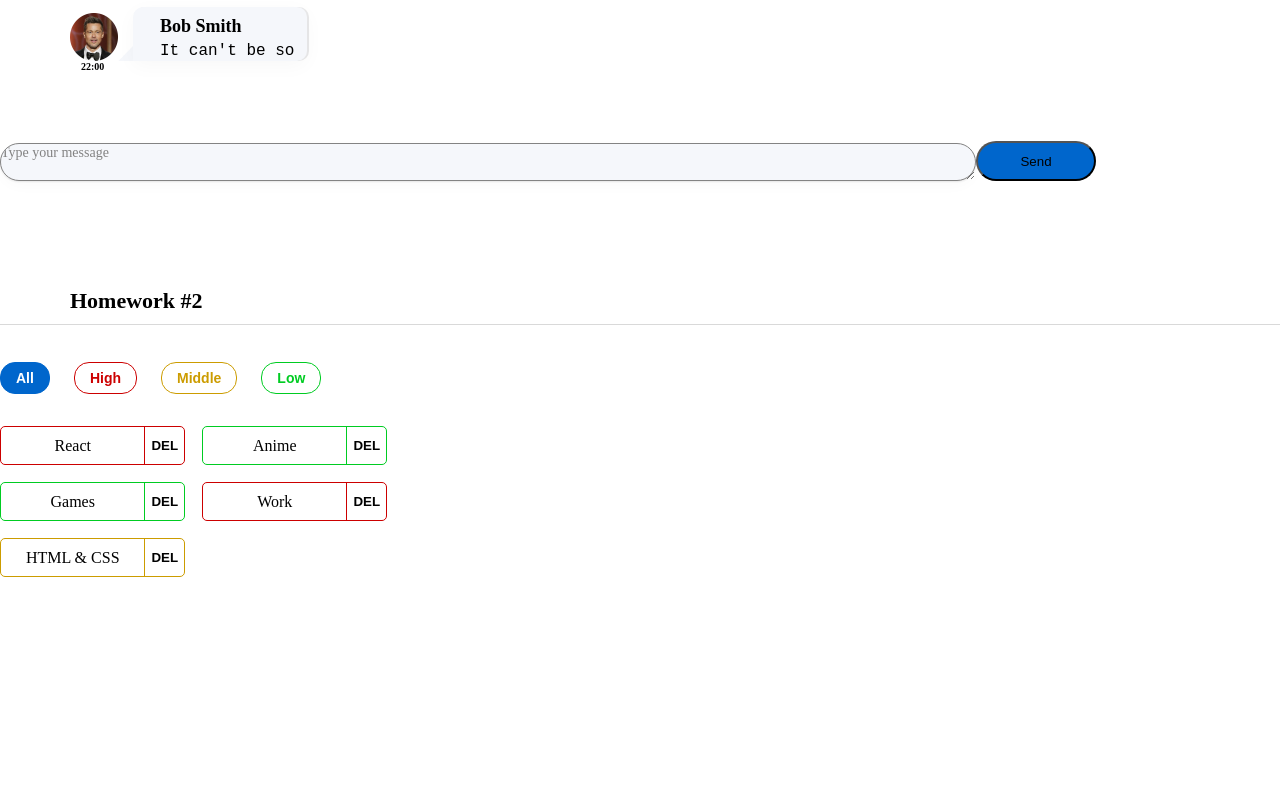
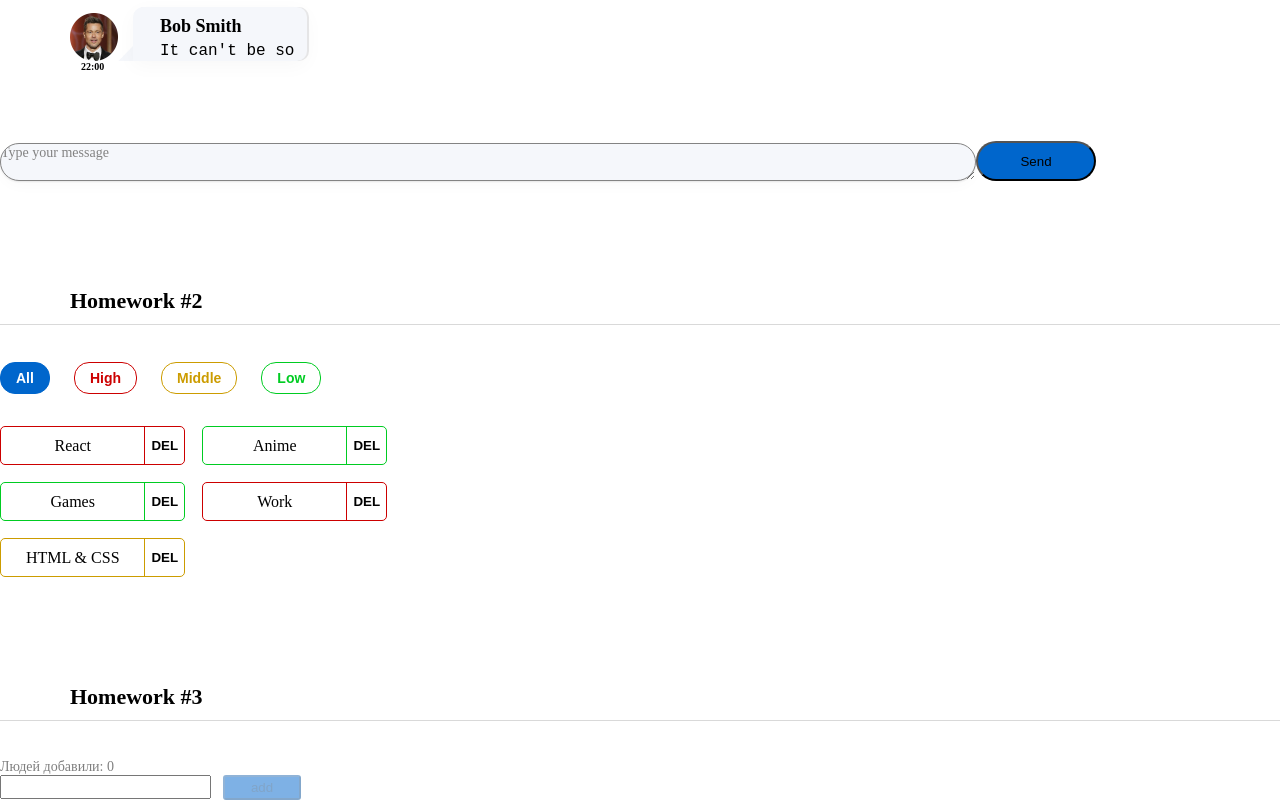
Before and after one commit to MikhailSorin/test, a React (Create React App) app: page / in a window 1280 px wide. Shown: the part 294-1094 px from the top of the page. Before the commit the page ends 871 px from the top, so only its background shows below. Built offline with nearby package versions, Linux system fonts and the light colour scheme.

Commit message:
hw3 final commit

```diff
--- a/package.json
+++ b/package.json
@@ -14,7 +14,7 @@
     "@types/node": "16.11.56",
     "@types/react": "18.0.17",
     "@types/react-dom": "18.0.6",
-    "@types/uuid": "8.3.4",
+    "@types/uuid": "^9.0.0",
     "axios": "0.27.2",
     "gh-pages": "^4.0.0",
     "react": "18.2.0",
@@ -24,7 +24,7 @@
     "react-scripts": "5.0.1",
     "redux": "4.2.0",
     "typescript": "4.7.4",
-    "uuid": "9.0.0",
+    "uuid": "^9.0.0",
     "web-vitals": "2.1.4"
   },
   "scripts": {
@@ -34,7 +34,6 @@
     "eject": "react-scripts eject",
     "predeploy": "npm run build",
     "deploy": "gh-pages -d build"
-
   },
   "eslintConfig": {
     "extends": [
--- a/src/s1-main/App.tsx
+++ b/src/s1-main/App.tsx
@@ -2,6 +2,7 @@ import React from 'react'
 import s from './App.module.css'
 import HW1 from '../s2-homeworks/hw01/HW1'
 import HW2 from "../s2-homeworks/hw02/HW2";
+import HW3 from "../s2-homeworks/hw03/HW3";
 
 function App() {
     return (
@@ -9,7 +10,7 @@ function App() {
             <HW1/>
             {/*раскомментировать по ходу выполнения*/}
             <HW2/>
-            {/*<HW3/>*/}
+            <HW3/>
             {/*<HW4/>*/}
 
             {/*при выполнении дз 5 и более - закомментировать здесь дз 1-4, так как они есть внутри дз 5*/}
--- a/src/s2-homeworks/hw03/Greeting.module.css
+++ b/src/s2-homeworks/hw03/Greeting.module.css
@@ -1,22 +1,48 @@
 .greetingForm {
+
+
 }
 
 .inputAndButtonContainer {
+    display: flex;
+    flex-direction: row;
 }
 
 .error {
+    font-weight: 400;
+    font-size: 14px;
+    line-height: 17px;
+    color: #CC0000;
+
 }
 
 .input {
+
+    width: 372px;
+    height: 36px;
+    border: 1px solid #D1D1D1;
+    border-radius: 5px;
 }
 
 .input:focus {
 }
 
 .errorInput {
+    font-weight: 500;
+    font-size: 16px;
+    line-height: 20px;
+
 }
 
 .button {
+
+    background: #0066CC;
+    opacity: 0.5;
+    border-radius: 3px;
+    margin-left: 12px;
+    width: 78px;
+    height: 25px;
+
 }
 
 .button:focus {
@@ -29,7 +55,23 @@
 }
 
 .text {
+    font-family: 'Montserrat';
+    font-style: normal;
+    font-weight: 400;
+    font-size: 14px;
+    line-height: 17px;
+    /* identical to box height */
+
+
+    color: rgba(0, 0, 0, 0.5);
 }
 
 .greeting {
+    font-weight: 500;
+    font-size: 14px;
+    line-height: 17px;
+    /* identical to box height */
+
+
+    color: #000000;
 }
--- a/src/s2-homeworks/hw03/Greeting.tsx
+++ b/src/s2-homeworks/hw03/Greeting.tsx
@@ -2,14 +2,14 @@ import React, {ChangeEvent, KeyboardEvent} from 'react'
 import s from './Greeting.module.css'
 
 type GreetingPropsType = {
-    name: any // need to fix any
-    setNameCallback: any // need to fix any
-    addUser: any // need to fix any
-    onBlur: any // need to fix any
-    onEnter: any // need to fix any
-    error: any // need to fix any
-    totalUsers: any // need to fix any
-    lastUserName?: any // need to fix any
+    name: string // need to fix any!!
+    setNameCallback: (e:ChangeEvent<HTMLInputElement>)=>void // need to fix any
+    addUser: ()=>void // need to fix any
+    onBlur: ()=>void // need to fix any
+    onEnter: (e:KeyboardEvent<HTMLInputElement>)=>void // need to fix any
+    error: string // need to fix any
+    totalUsers: number // need to fix any
+    lastUserName?: string // need to fix any!!
 }
 
 // презентационная компонента (для верстальщика)
--- a/src/s2-homeworks/hw03/GreetingContainer.tsx
+++ b/src/s2-homeworks/hw03/GreetingContainer.tsx
@@ -1,38 +1,46 @@
-import React, { ChangeEvent, KeyboardEvent, useState } from 'react'
+import React, {ChangeEvent, KeyboardEvent, KeyboardEventHandler, useState} from 'react'
 import Greeting from './Greeting'
-import { UserType } from './HW3'
+import {UserType} from './HW3'
 
 type GreetingContainerPropsType = {
-    users: any // need to fix any
-    addUserCallback: any // need to fix any
+    users: Array<UserType> // need to fix any!!
+    addUserCallback: (name: string) => void // need to fix any!!
 }
 
-export const pureAddUser = (name: any, setError: any, setName: any, addUserCallback: any) => {
-    // если имя пустое - показать ошибку, иначе - добавить юзера и очистить инпут
+export const pureAddUser = (name: string, setError: (err:string)=>void, setName: (n:string)=>void, addUserCallback: (n:string)=>void) => {
+    console.log('pureAddUser '+name)
+    if(!name.trim()) {
+        setError('Ошибка! Введите имя!')
+         } else {
+        setError('')
+        addUserCallback(name)
+        setName('')
+    }    // если имя пустое - показать ошибку, иначе - добавить юзера и очистить инпут
 }
 
-export const pureOnBlur = (name: any, setError: any) => { // если имя пустое - показать ошибку
-}
+export const pureOnBlur = (name: string, setError: (e:string)=>void) =>
+    !name.trim()?setError('Ошибка! Введите имя!'):setError('')// если имя пустое - показать ошибку
 
-export const pureOnEnter = (e: any, addUser: any) => { // если нажата кнопка Enter - добавить
-}
+export const pureOnEnter = (e: KeyboardEvent<HTMLInputElement>, addUser: ()=>void) => e.key === 'Enter' && addUser()// если нажата кнопка Enter - добавить
 
 // более простой и понятный для новичков
 // function GreetingContainer(props: GreetingPropsType) {
 
 // более современный и удобный для про :)
 const GreetingContainer: React.FC<GreetingContainerPropsType> = ({
-    users,
-    addUserCallback,
-}) => {
+                                                                     users,
+                                                                     addUserCallback,
+                                                                 }) => {
     // деструктуризация пропсов
-    const [name, setName] = useState<any>('') // need to fix any
-    const [error, setError] = useState<any>('') // need to fix any
 
-    const setNameCallback = (e: any) => { // need to fix any
-        setName('some name') // need to fix
+    const [name, setName] = useState<string>('') // need to fix any
+    const [error, setError] = useState<string>('') // need to fix any!!
+    console.log('name  '+name)
 
-        error && setError('')
+
+    const setNameCallback = (e: ChangeEvent<HTMLInputElement>) => { // need to fix any
+        setName(e.currentTarget.value) // need to fix!!
+        /*error && setError()*/
     }
     const addUser = () => {
         pureAddUser(name, setError, setName, addUserCallback)
@@ -42,12 +50,13 @@ const GreetingContainer: React.FC<GreetingContainerPropsType> = ({
         pureOnBlur(name, setError)
     }
 
-    const onEnter = (e: any) => {
+    const onEnter = (e: KeyboardEvent<HTMLInputElement>) => {
         pureOnEnter(e, addUser)
+
     }
 
-    const totalUsers = 0 // need to fix
-    const lastUserName = 'some name' // need to fix
+    const totalUsers = users.length // need to fix
+    const lastUserName = users.length?users[users.length-1].name:'' // need to fix
 
     return (
         <Greeting
--- a/src/s2-homeworks/hw03/HW3.tsx
+++ b/src/s2-homeworks/hw03/HW3.tsx
@@ -2,11 +2,12 @@ import React, { useState } from 'react'
 import { v1 } from 'uuid'
 import s2 from '../../s1-main/App.module.css'
 import GreetingContainer from './GreetingContainer'
+import user from "../hw08/User";
 
 /*
-* 1 - описать тип UserType
-* 2 - указать нужный тип в useState с users
-* 3 - дописать типы и логику функции pureAddUserCallback и проверить её тестами
+* 1 - описать тип UserType!!
+* 2 - указать нужный тип в useState с users!!
+* 3 - дописать типы и логику функции pureAddUserCallback и проверить её тестами!!
 * 4 - в файле GreetingContainer.tsx дописать типизацию пропсов
 * 5 - в файле GreetingContainer.tsx указать нужные типы в useState с name и error
 * 6 - в файле GreetingContainer.tsx дописать тип и логику функции setNameCallback
@@ -19,20 +20,23 @@ import GreetingContainer from './GreetingContainer'
 
 // types
 export type UserType = {
-    _id: any // need to fix any
-    name: any // need to fix any
+    _id: string// need to fix any!!
+    name: string // need to fix any!!
 }
 
-export const pureAddUserCallback = (name: any, setUsers: any, users: any) => { // need to fix any
-    const user = { // need to fix
+export const pureAddUserCallback = (name: string, setUsers: (u:Array<UserType>)=>void, users: Array<UserType>) => { // need to fix any
+    const user = {
+       _id:v1(),
+        name:name// need to fix!!
     }
     setUsers([...users, user])
+    console.log(users)
 }
 
 const HW3 = () => {
-    const [users, setUsers] = useState<any>([]) // need to fix any
+    const [users, setUsers] = useState<Array<UserType>>([]) // need to fix any!!
 
-    const addUserCallback = (name: any) => { // need to fix any
+    const addUserCallback = (name: string) => { // need to fix any!!
         pureAddUserCallback(name, setUsers, users)
     }
 
```
Also changed, not shown: 1 other file (tests, documents, lock files or other folders).
